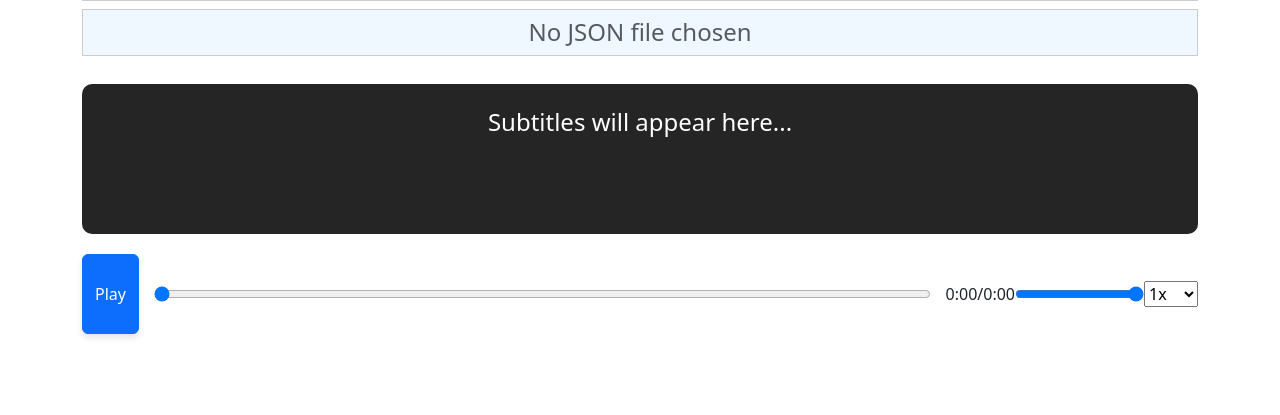
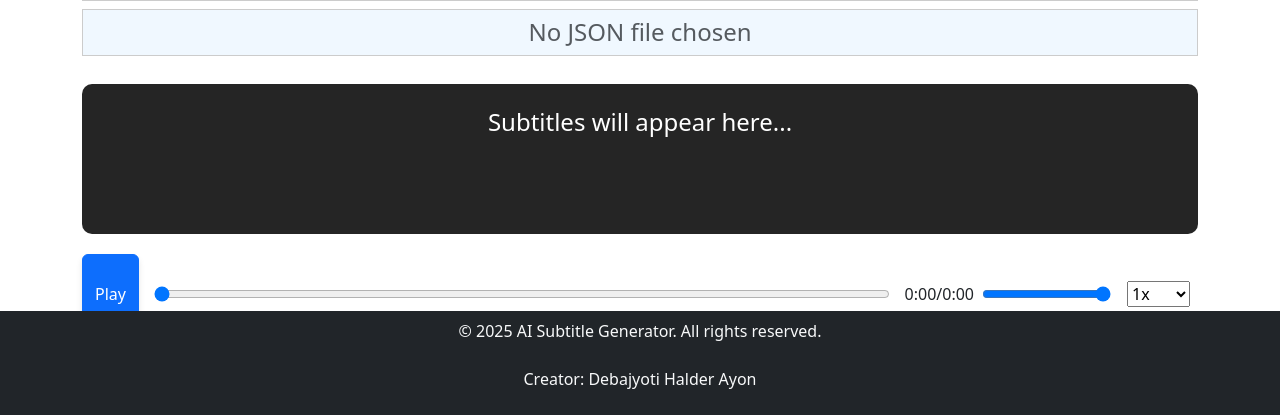
Before and after one commit to DebajyotiHalder09/AI-Subtitle-Gen, a Flask app: page / in a window 1280 px wide. Shown: the part 385-800 px from the top of the page. Run offline with Flask 3, Linux system fonts and the light colour scheme; some libraries are stand-ins or nearby versions.

Commit message:
playback control change and added footer

```diff
--- a/templates/test.html
+++ b/templates/test.html
@@ -57,15 +57,17 @@
         <!-- Audio Controls -->
         <div class="audio-controls">
             <button id="playPauseBtn" class="btn btn-primary" onclick="togglePlayPause()">Play</button>
-            <input id="progressBar" class="progress-bar" type="range" min="0" max="100" value="0" step="1" onchange="seekAudio()">
+            <input id="progressBar" class="progress-bar" type="range" min="0" max="100" value="0" step="1" onchange="seekAudio()"style="width: 40%;">
             <span id="currentTime">0:00</span> / <span id="duration">0:00</span>
-            <input id="volumeControl" type="range" min="0" max="1" step="0.1" value="1" onchange="adjustVolume()">
-            <select id="playbackSpeed" onchange="adjustPlaybackSpeed()">
-                <option value="0.5">0.5x</option>
-                <option value="0.6">0.6x</option>
-                <option value="0.7">0.7x</option>
+            <input id="volumeControl" type="range" min="0" max="1" step="0.1" value="1" onchange="adjustVolume()" class="mx-2">
+            <select id="playbackSpeed" onchange="adjustPlaybackSpeed()" class="mx-2">
+                <option value="0.75">0.75x</option>
                 <option value="0.8">0.8x</option>
                 <option value="0.9">0.9x</option>
+                <option value="0.94">0.94x</option>
+                <option value="0.95">0.95x</option>
+                <option value="0.96">0.96x</option>
+                <option value="0.98">0.98x</option>
                 <option value="1" selected>1x</option>
                 <option value="1.5">1.5x</option>
                 <option value="2">2x</option>
@@ -353,6 +355,9 @@ function syncSubtitles() {
     });
 
     </script>
-
+    <footer class="fixed-bottom bg-dark text-light text-center py-2">
+        <p class="mb-0">&copy; 2025 AI Subtitle Generator. All rights reserved.</p><br>
+        <p>Creator: Debajyoti Halder Ayon</p>
+    </footer>
 </body>
 </html>
```
